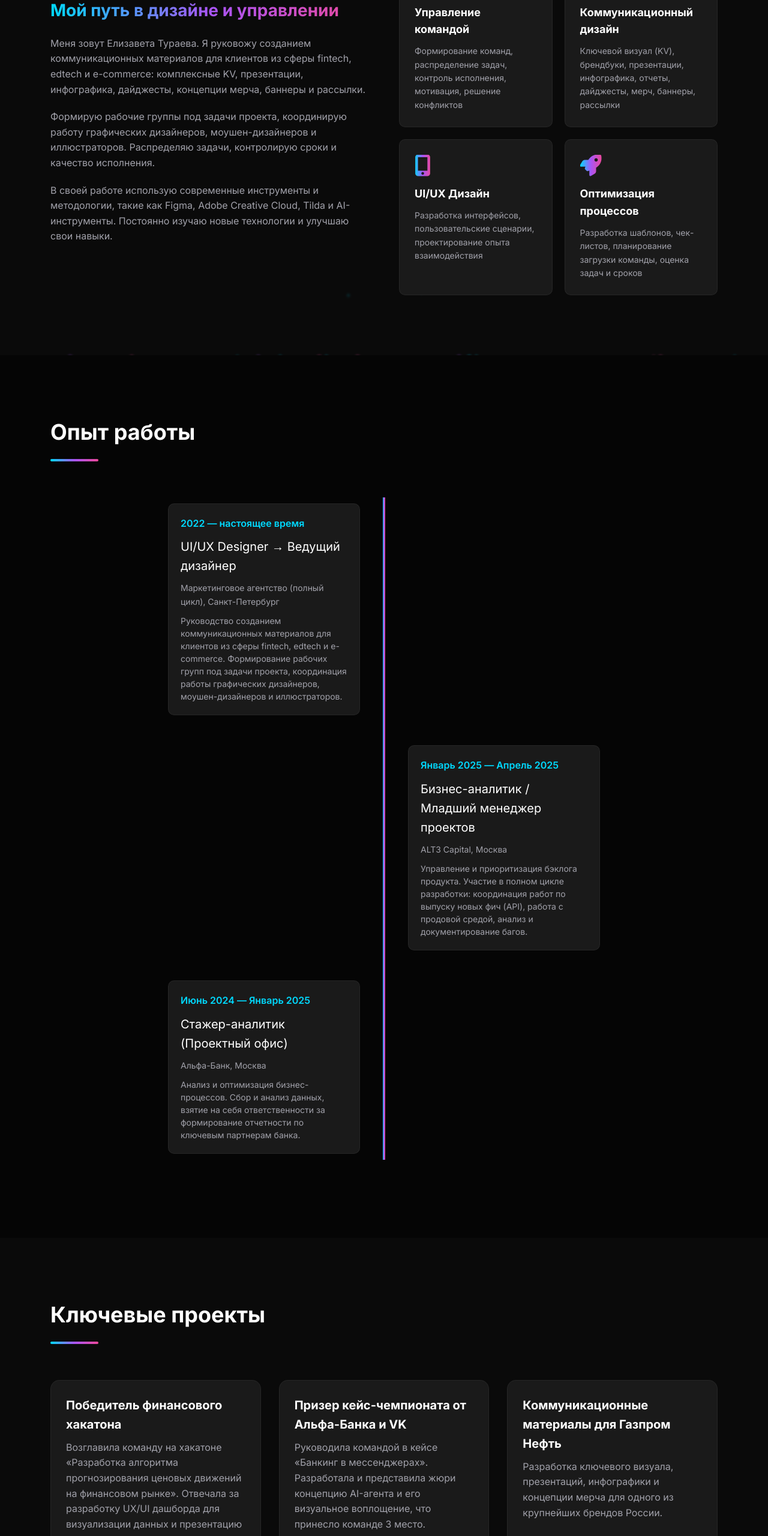
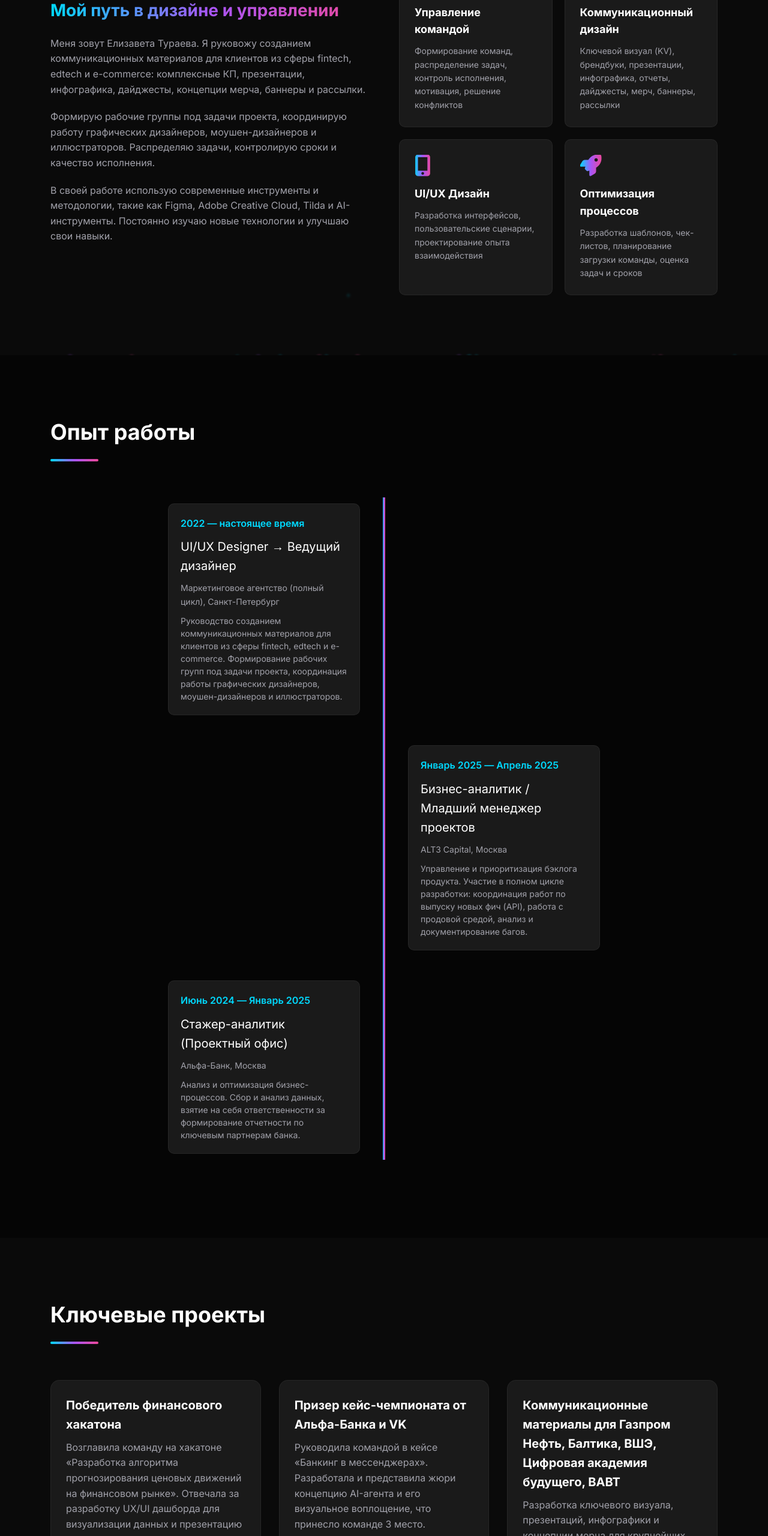
Before and after one commit to telizvetta/resume, a plain HTML site: page index.html in a window 1280 px wide. Shown: the part 1107-3667 px from the top of the page at 60% size. Drawn offline with Linux system fonts and the light colour scheme.

Commit message:
text changes

```diff
--- a/index.html
+++ b/index.html
@@ -926,7 +926,7 @@
             <div class="about-content">
                 <div class="about-text">
                     <h3>Мой путь в дизайне и управлении</h3>
-                    <p>Меня зовут Елизавета Тураева. Я руковожу созданием коммуникационных материалов для клиентов из сферы fintech, edtech и e-commerce: комплексные KV, презентации, инфографика, дайджесты, концепции мерча, баннеры и рассылки.</p>
+                    <p>Меня зовут Елизавета Тураева. Я руковожу созданием коммуникационных материалов для клиентов из сферы fintech, edtech и e-commerce: комплексные КП, презентации, инфографика, дайджесты, концепции мерча, баннеры и рассылки.</p>
                     <p>Формирую рабочие группы под задачи проекта, координирую работу графических дизайнеров, моушен-дизайнеров и иллюстраторов. Распределяю задачи, контролирую сроки и качество исполнения.</p>
                     <p>В своей работе использую современные инструменты и методологии, такие как Figma, Adobe Creative Cloud, Tilda и AI-инструменты. Постоянно изучаю новые технологии и улучшаю свои навыки.</p>
                 </div>
@@ -1022,10 +1022,10 @@
                 </div>
                 <div class="project-card">
                     <div class="project-content">
-                        <h3>Коммуникационные материалы для Газпром Нефть</h3>
-                        <p>Разработка ключевого визуала, презентаций, инфографики и концепции мерча для одного из крупнейших брендов России.</p>
+                        <h3>Коммуникационные материалы для Газпром Нефть, Балтика, ВШЭ, Цифровая академия будущего, ВАВТ </h3>
+                        <p>Разработка ключевого визуала, презентаций, инфографики и концепции мерча для крупнейших брендов России.</p>
                         <div class="project-tags">
-                            <span class="project-tag">KV</span>
+                            <span class="project-tag">Дизайн</span>
                             <span class="project-tag">Презентации</span>
                             <span class="project-tag">Мерч</span>
                         </div>
```
